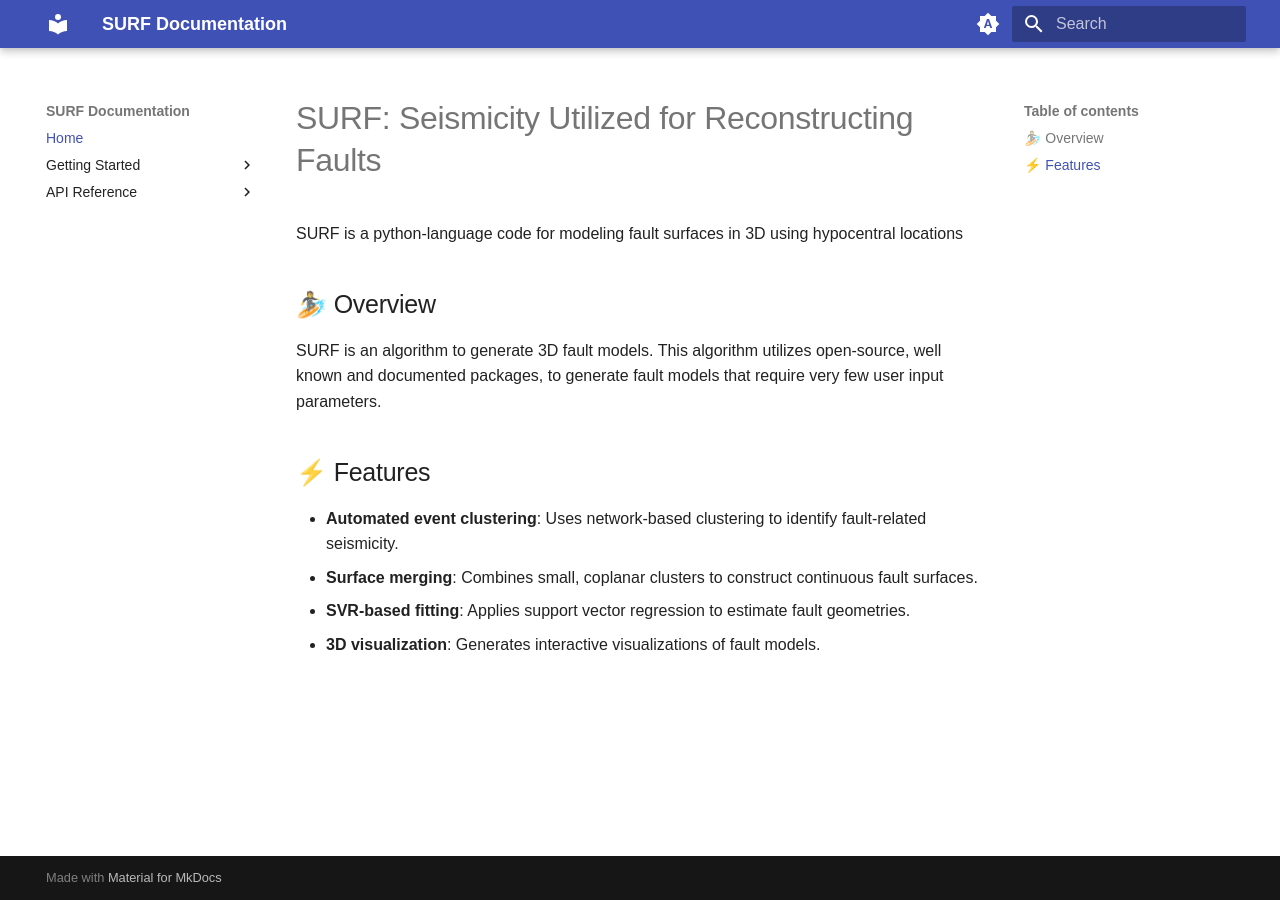
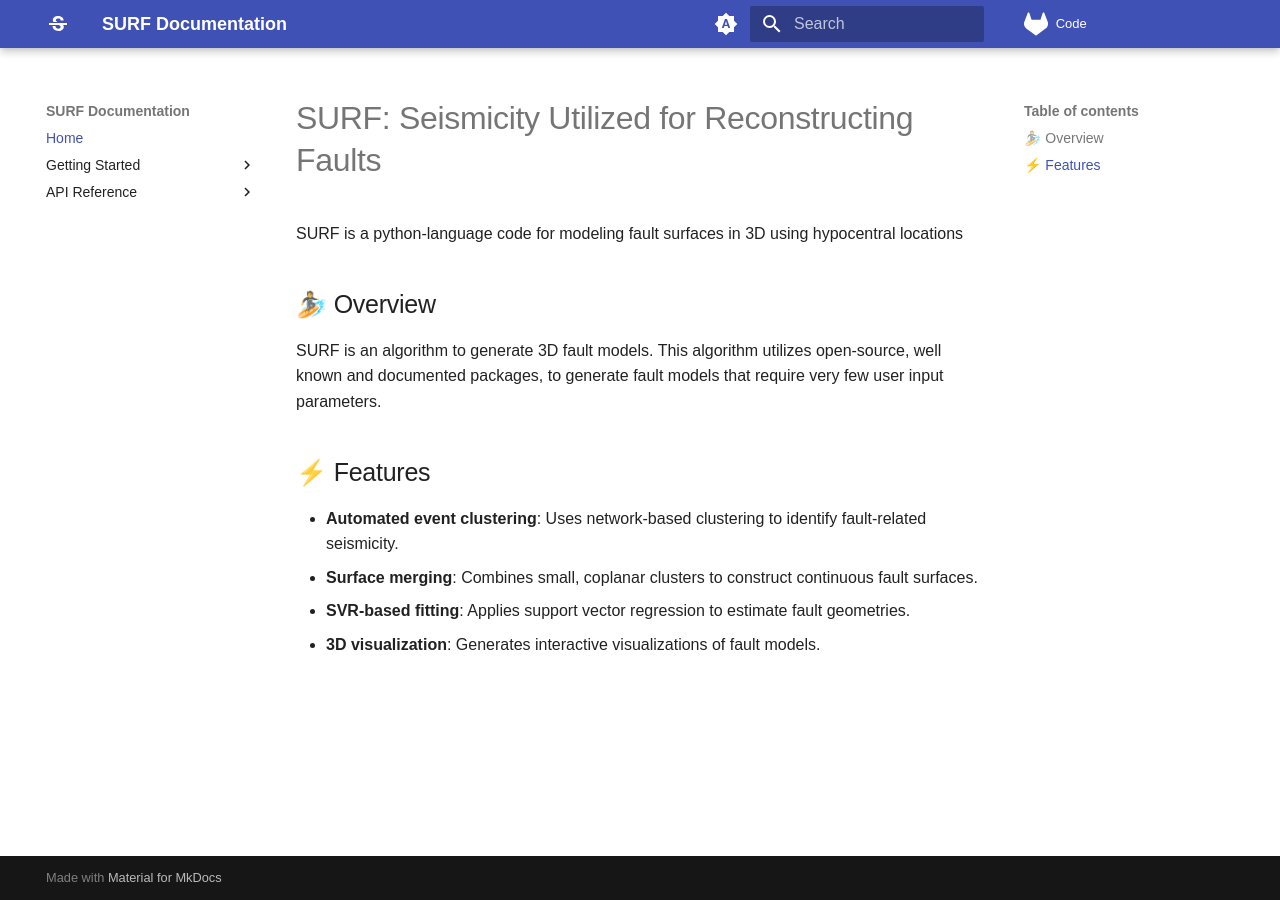
Before and after one commit to travisalongi/surf_doc, an MkDocs documentation site: the page built from docs/index.md, in a window 1280 px wide. Built offline with MkDocs 1.6.1 and Material for MkDocs 9.7.7, drawn with Linux system fonts in a browser that asks for light colours; some web fonts are replaced.

Commit message:
Change logo and provide link to code

```diff
--- a/mkdocs.yml
+++ b/mkdocs.yml
@@ -1,4 +1,6 @@
 site_name: SURF Documentation
+
+repo_url: https://code.usgs.gov/talongi/surf
 
 theme:
   name: material
@@ -27,6 +29,9 @@ theme:
   font:
     text: Arial
     code: Fira Code
+  icon:
+    logo: material/format-strikethrough-variant
+    repo: fontawesome/brands/gitlab
 
 
 
```
